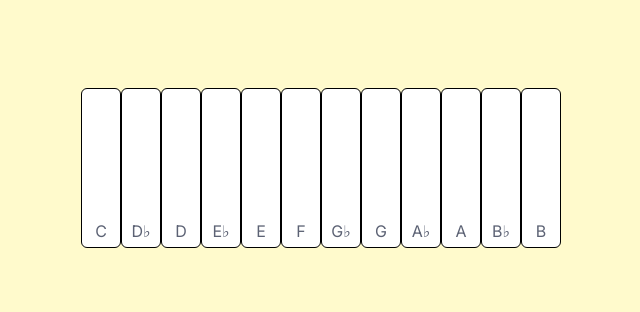
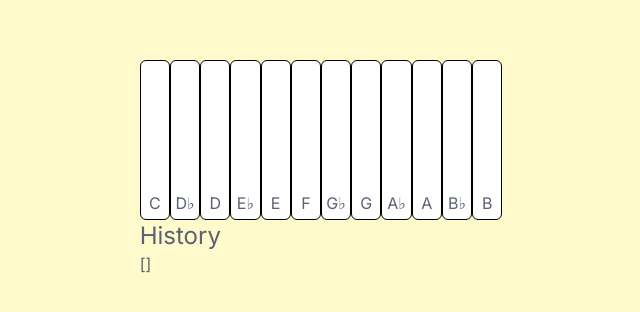
Before and after one commit to asgervelling/sheet-music-editor, a Next.js app: page / in a window 1280 px wide. Shown: the part 232-544 px from the top of the page, without its empty margins (319-959 px from the left). Built offline with nearby package versions, Linux system fonts and the light colour scheme.

Commit message:
Added a History component, for interaction

```diff
--- /dev/null
+++ b/src/app/components/History.tsx
@@ -0,0 +1,17 @@
+import { Note } from "@/lib/music_theory";
+
+type HistoryProps = {
+  notes: Note[];
+};
+
+/**
+ * Show what notes the user has played in a list
+ */
+export default function History({ notes }: HistoryProps) {
+  return (
+    <div className="flex flex-col">
+      <h1 className="text-2xl">History</h1>
+      <p className="break-words">[{notes.map((note) => `${note.name}, `)}]</p>
+    </div>
+  );
+}
--- a/src/app/components/Piano.tsx
+++ b/src/app/components/Piano.tsx
@@ -2,18 +2,27 @@
 import React, { useEffect, useState } from "react";
 import { Key } from "ts-key-enum";
 import PianoKey from "./PianoKey";
+import History from "./History";
 import { Note, NoteNames, NoteLength, KeyMap } from "@/lib/music_theory";
 
 export default function Piano() {
   const noteNames: NoteNames[] = Object.values(NoteNames);
 
+  const [currentLength, setCurrentLength] = useState<NoteLength>(
+    NoteLength.Quarter
+  );
   const [activeKeys, setActiveKeys] = useState<string[]>([]);
+  const [history, setHistory] = useState<Note[]>([]);
 
   const onKeyDown = (event: KeyboardEvent) => {
     // Add if not already in activeKeys
     noteNames.forEach((name) => {
       if (event.key === KeyMap[name] && !activeKeys.includes(event.key)) {
         setActiveKeys([...activeKeys, event.key]);
+        history.push({
+          name: name,
+          length: currentLength,
+        });
       }
     });
   };
@@ -24,7 +33,7 @@ export default function Piano() {
         setActiveKeys(activeKeys.filter((key) => key !== KeyMap[name]));
       }
     });
-  }
+  };
 
   useEffect(() => {
     console.log(activeKeys);
@@ -39,11 +48,18 @@ export default function Piano() {
   }, [activeKeys]);
 
   return (
-    <div className="flex flex-row">
-      {/* All 12 notes */}
-      {noteNames.map((name, i) => (
-        <PianoKey key={i} name={name} active={activeKeys.includes(KeyMap[name])} />
-      ))}
+    <div className="w-1/3">
+      <div className="flex flex-row w-full h-full">
+        {/* All 12 notes */}
+        {noteNames.map((name, i) => (
+          <PianoKey
+            key={i}
+            name={name}
+            active={activeKeys.includes(KeyMap[name])}
+          />
+        ))}
+      </div>
+      <History notes={history} />
     </div>
   );
 }
--- a/src/app/components/PianoKey.tsx
+++ b/src/app/components/PianoKey.tsx
@@ -13,7 +13,7 @@ function PianoKey({ name, active }: PianoKeyProps) {
 
   return (
     <div className="flex flex-col justify-end items-center
-      w-10 h-40 p-1
+      w-full h-40 p-1
       bg-white border border-black rounded-md"
       style={keyStyle}
     >
```
